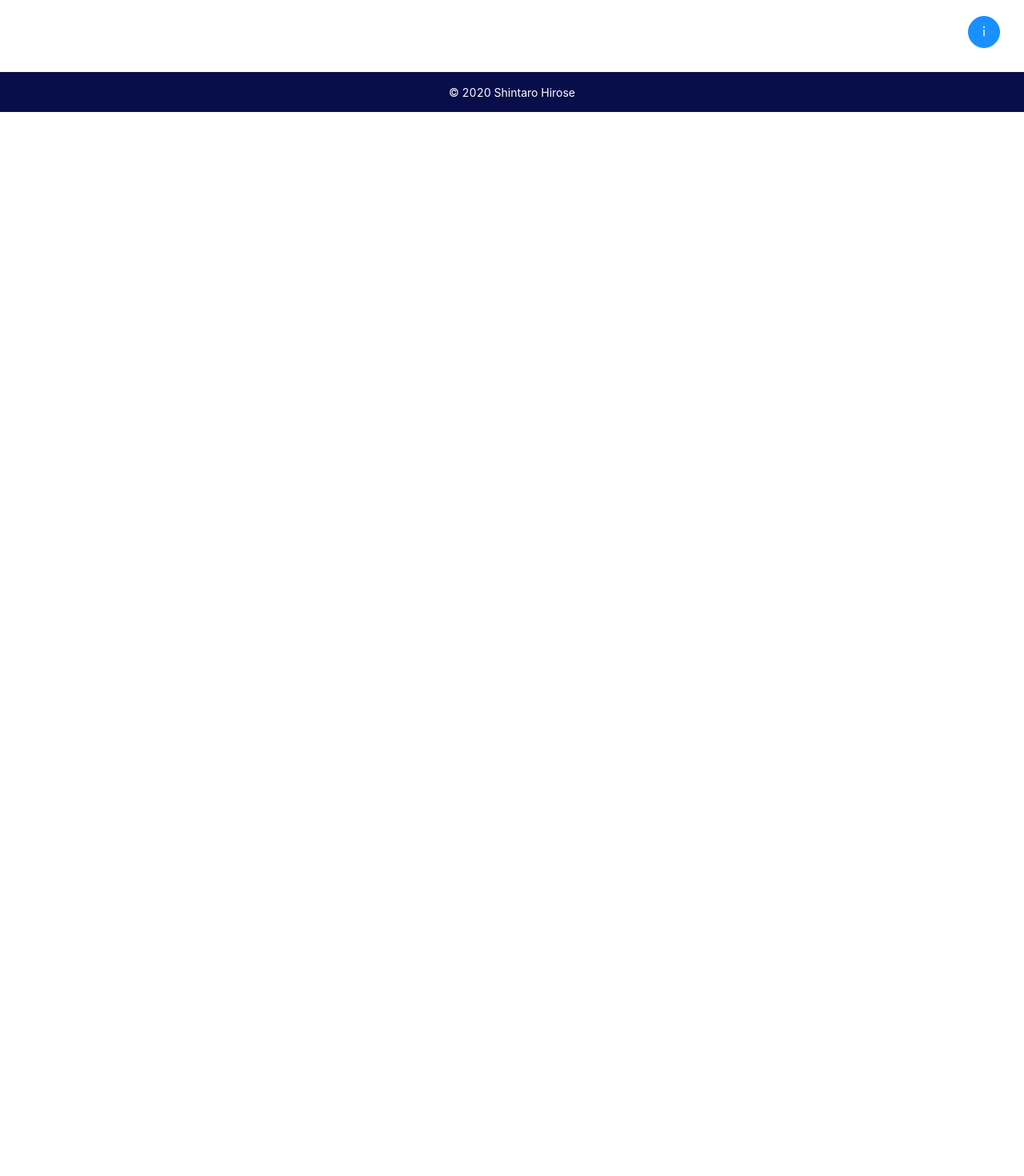
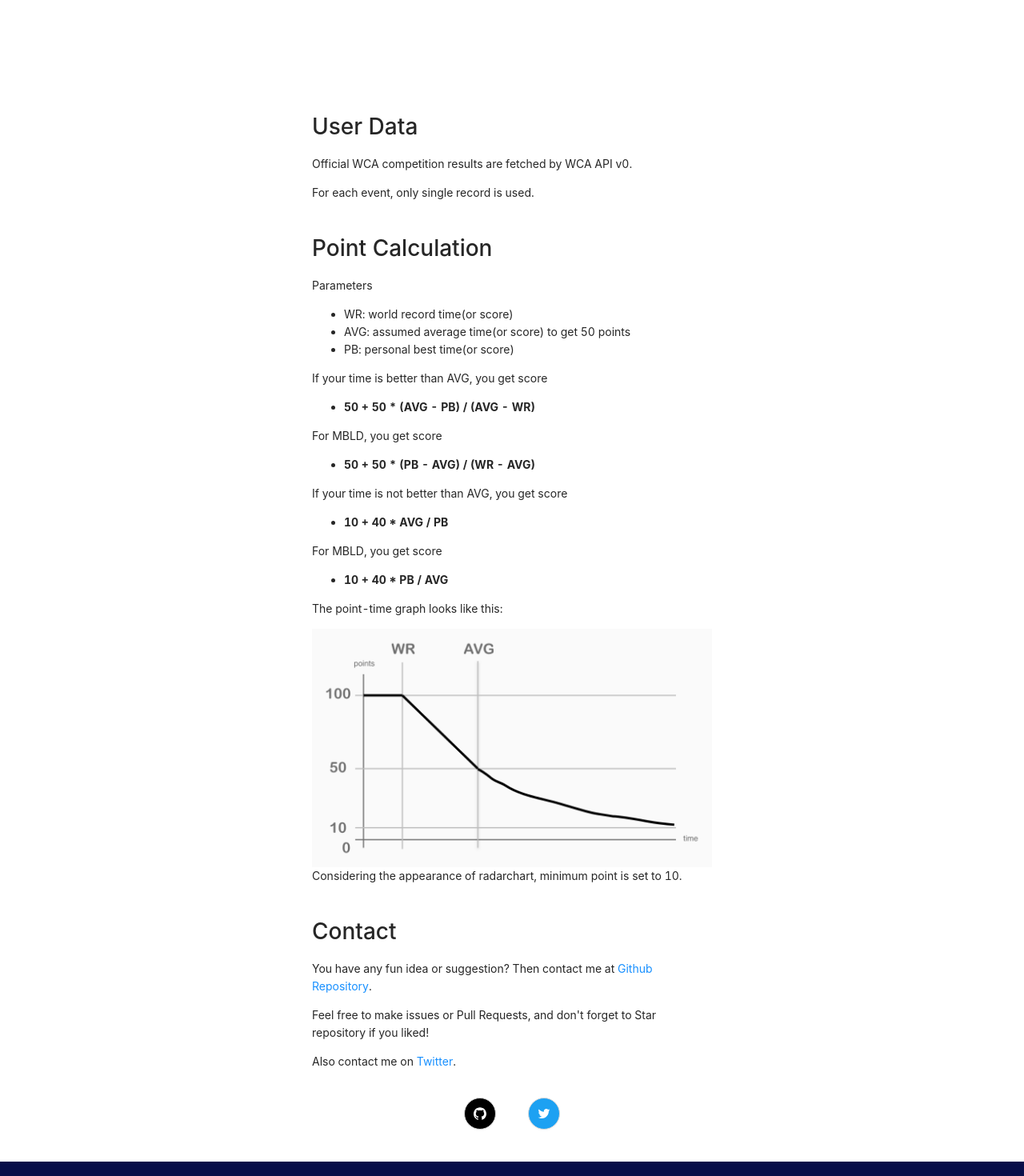
Before and after one commit to shintaro-hirose/wca_radarchart, a React (Create React App) app: page / in a window 1280 px wide. Shown: the part 660-2130 px from the top of the page at 80% size. Before the commit the page ends 800 px from the top, so only its background shows below. Built offline with nearby package versions, Linux system fonts and the light colour scheme; no server answers.

Commit message:
Deleted InfoModal, moved to Home. Add contact to description.

```diff
--- a/src/App.tsx
+++ b/src/App.tsx
@@ -1,26 +1,14 @@
-import { Affix, Button } from 'antd'
-import React, { useState } from 'react'
-import { InfoModal } from './components/InfoModal'
+import React from 'react'
 import { Navbar } from './components/Navbar'
 import Home from './containers/Home'
-import { InfoOutlined } from '@ant-design/icons'
 
 const App: React.FC = () => {
-  const [app, setApp] = useState<HTMLDivElement | null>(null)
   return (
-    <div className="App" ref={setApp}>
+    <div className="App">
       <Navbar />
       <div className="container">
         <Home />
       </div>
-      <Affix
-        target={() => app}
-        style={{ position: 'fixed', bottom: 80, right: 30 }}
-      >
-        <Button onClick={InfoModal} shape="circle" size="large" type="primary">
-          <InfoOutlined />
-        </Button>
-      </Affix>
       <footer>© 2020 Shintaro Hirose</footer>
     </div>
   )
--- /dev/null
+++ b/src/components/Description.tsx
@@ -0,0 +1,98 @@
+import { Button } from 'antd'
+import React from 'react'
+import pointgraph from '../images/pointgraph.png'
+import { GithubOutlined, TwitterOutlined } from '@ant-design/icons'
+
+export const Description: React.FC = () => {
+  return (
+    <div className="description">
+      <h1>User Data</h1>
+      <p>Official WCA competition results are fetched by WCA API v0.</p>
+      <p>For each event, only single record is used.</p>
+      <br />
+      <h1>Point Calculation</h1>
+      <p>Parameters</p>
+      <ul>
+        <li>WR: world record time(or score)</li>
+        <li>AVG: assumed average time(or score) to get 50 points</li>
+        <li>PB: personal best time(or score)</li>
+      </ul>
+      <p>If your time is better than AVG, you get score</p>
+      <ul>
+        <li>
+          <b>50 + 50 * (AVG - PB) / (AVG - WR)</b>
+        </li>
+      </ul>
+      <p>For MBLD, you get score</p>
+      <ul>
+        <li>
+          <b>50 + 50 * (PB - AVG) / (WR - AVG)</b>
+        </li>
+      </ul>
+      <p>If your time is not better than AVG, you get score</p>
+      <ul>
+        <li>
+          <b>10 + 40 * AVG / PB</b>
+        </li>
+      </ul>
+      <p>For MBLD, you get score</p>
+      <ul>
+        <li>
+          <b>10 + 40 * PB / AVG</b>
+        </li>
+      </ul>
+      <p>The point-time graph looks like this:</p>
+      <img alt="point-time" src={pointgraph} width="100%" />
+      <br />
+      <p>
+        Considering the appearance of radarchart, minimum point is set to 10.
+      </p>
+      <br />
+      <h1>Contact</h1>
+      <p>
+        You have any fun idea or suggestion? Then contact me at{' '}
+        <a
+          href="https://github.com/shintaro-hirose/wca_radarchart"
+          rel="noreferrer"
+          target="_blank"
+        >
+          Github Repository
+        </a>
+        .
+      </p>
+      <p>
+        Feel free to make issues or Pull Requests, and don&apos;t forget to Star
+        repository if you liked!
+      </p>
+      <p>
+        Also contact me on{' '}
+        <a href="https://twitter.com/home" rel="noreferrer" target="_blank">
+          Twitter
+        </a>
+        .
+      </p>
+      <div className="icons">
+        <Button
+          href="https://github.com/shintaro-hirose/wca_radarchart"
+          rel="noreferrer"
+          target="_blank"
+          shape="circle"
+          size="large"
+          style={{ color: 'white', backgroundColor: 'black', margin: '20px' }}
+        >
+          <GithubOutlined />
+        </Button>
+        <Button
+          href="https://twitter.com/home"
+          rel="noreferrer"
+          target="_blank"
+          shape="circle"
+          size="large"
+          style={{ color: 'white', backgroundColor: '#1DA1F2', margin: '20px' }}
+        >
+          <TwitterOutlined />
+        </Button>
+      </div>
+    </div>
+  )
+}
--- a/src/components/InfoModal.tsx
+++ /dev/null
@@ -1,55 +0,0 @@
-import React from 'react'
-import { Modal } from 'antd'
-import pointgraph from '../images/pointgraph.png'
-
-export const InfoModal = (): void => {
-  Modal.info({
-    title: 'About',
-    content: (
-      <div>
-        <h1>User Data</h1>
-        <p>Official WCA competition results are fetched by WCA API v0.</p>
-        <p>For each event, only single record is used.</p>
-        <br></br>
-        <h1>Point Calculation</h1>
-        <p>Parameters</p>
-        <ul>
-          <li>WR: world record time(or score)</li>
-          <li>AVG: assumed average time(or score) to get 50 points</li>
-          <li>PB: personal best time(or score)</li>
-        </ul>
-        <p>If your time is better than AVG, you get score</p>
-        <ul>
-          <li>
-            <b>50 + 50 * (AVG - PB) / (AVG - WR)</b>
-          </li>
-        </ul>
-        <p>For MBLD, you get score</p>
-        <ul>
-          <li>
-            <b>50 + 50 * (PB - AVG) / (WR - AVG)</b>
-          </li>
-        </ul>
-        <p>If your time is not better than AVG, you get score</p>
-        <ul>
-          <li>
-            <b>10 + 40 * AVG / PB</b>
-          </li>
-        </ul>
-        <p>For MBLD, you get score</p>
-        <ul>
-          <li>
-            <b>10 + 40 * PB / AVG</b>
-          </li>
-        </ul>
-        <p>The point-time graph looks like this:</p>
-        <img alt="point-time" src={pointgraph} width={500} />
-        <p>
-          Considering the appearance of radarchart, minimum point is set to 10.
-        </p>
-      </div>
-    ),
-    width: 800,
-    maskClosable: true,
-  })
-}
--- a/src/components/MyRadarChart.tsx
+++ b/src/components/MyRadarChart.tsx
@@ -24,7 +24,7 @@ const MyRadarChart: React.FC<Props> = ({
   rivalColor,
 }) => {
   return (
-    <ResponsiveContainer width="100%" height={400}>
+    <ResponsiveContainer height={400}>
       <RadarChart
         data={userRecords}
         margin={{ top: 0, right: 30, bottom: 0, left: 30 }}
--- a/src/containers/Home.tsx
+++ b/src/containers/Home.tsx
@@ -6,7 +6,7 @@ import { AutoComplete, Col, Row, Input, Avatar, Tooltip, Button } from 'antd'
 import { eventInfos } from '../utils/eventInfo'
 import { mbldPoint } from '../utils/decodeMbld'
 import 'antd/dist/antd.css'
-import { InfoModal } from '../components/InfoModal'
+import { Description } from '../components/Description'
 
 interface ResultDetail {
   best: number
@@ -355,10 +355,7 @@ const Home: React.FC = () => {
           </AutoComplete>
         </Col>
       </Row>
-
-      <p>{uiState.hadFetchError ? 'Error! Something Went Wrong!' : ''}</p>
-      <p>{uiState.isFetching ? 'Data Fetching...' : ''}</p>
-      <p>{uiState.isSearching ? 'Data Searching...' : ''}</p>
+      <Description />
     </>
   )
 }
--- a/src/index.css
+++ b/src/index.css
@@ -16,6 +16,7 @@ body {
 
 .container {
   max-width: 800px;
+  width: 100%;
   margin: 0 auto;
   padding: 20px;
 }
@@ -47,3 +48,13 @@ footer {
   bottom: 40px;
   right: 40px;
 }
+
+.description {
+  text-align: left;
+  max-width: 500px;
+  margin: 150px auto 0px auto;
+}
+
+.icons {
+  text-align: center;
+}
```
Also changed, not shown: src/images/pointgraph.png.
